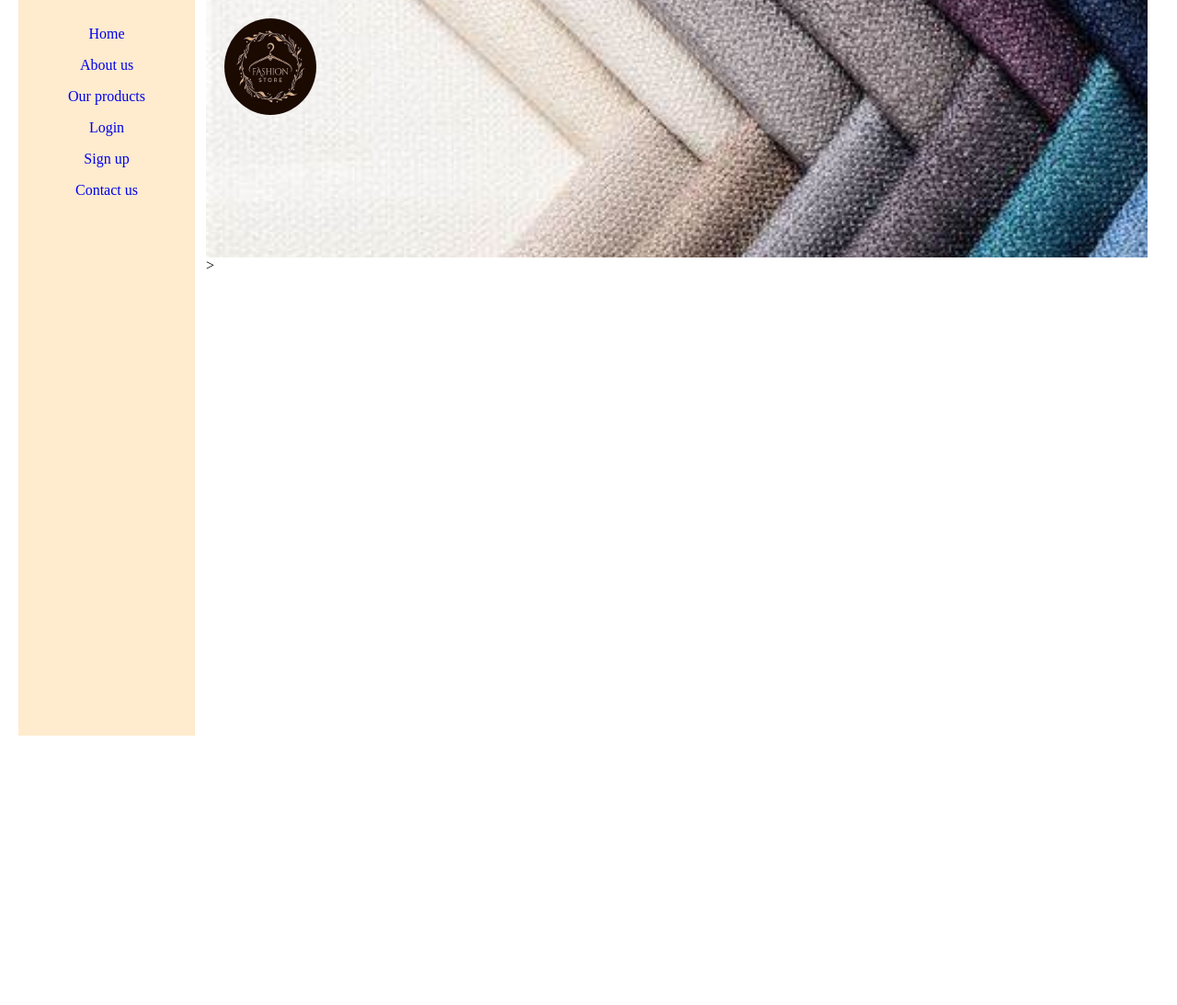
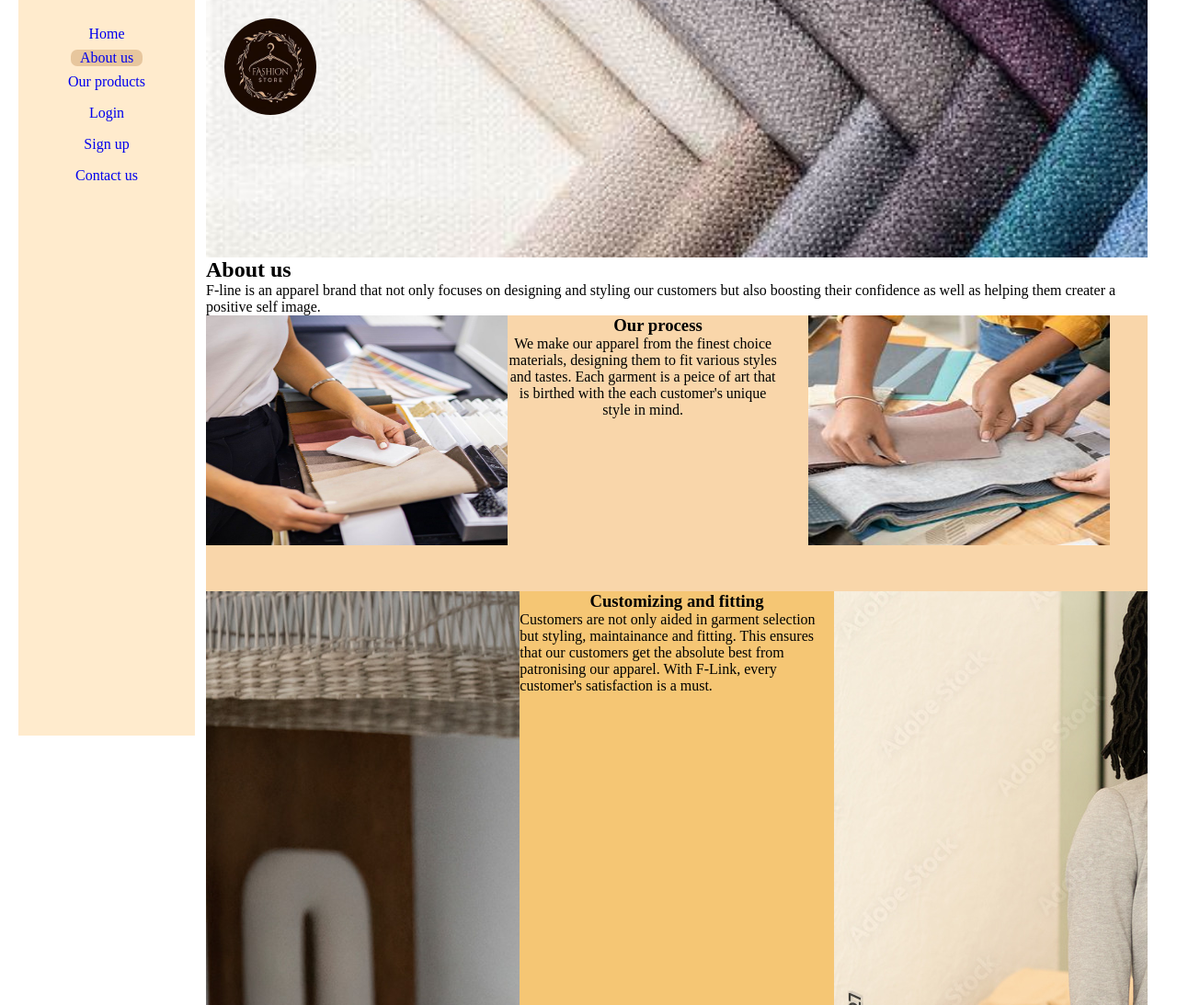
Before and after one commit to Alfredina-A/T4G_project, a plain HTML site: page pages/aboutus.html in a window 1280 px wide. Shown: the whole page at 92% size. Before the commit the page ends 800 px from the top, so only its background shows below. Drawn offline with Linux system fonts and the light colour scheme.

Commit message:
adding all changes

```diff
--- a/pages/aboutus.html
+++ b/pages/aboutus.html
@@ -13,7 +13,7 @@
      <ul>
 
       <li><a href="../index.html">Home</a></li>
-      <li> <a href="../pages/aboutus.html">About us</a></li>
+      <li class="active"> <a href="../pages/aboutus.html">About us</a></li>
       <li><a href="../pages/product.html">Our products</a></li>
       <li><a href="../pages/login.html">Login</a></li>
       <li><a href="../pages/signup.html">Sign up</a></li>
@@ -22,7 +22,36 @@
    </ul>
   </nav>
   <div class="body">
-  <header> <img src="../images/logo.jpeg" alt=""></header>>
+  <header> <img src="../images/logo.jpeg" alt=""></header>
+  <h2>About us </h2>
+  <p>F-line is an apparel brand that not only focuses on designing and styling our customers but also boosting their confidence as well as helping them creater a positive self image.</p>
+  <div class="process">
+  <div class="pic-div">
+    <img src="../images/fabric selection.jpg" alt="the process" class="pic">
+  </div>
+  <div class="pic-div">
+    <h3> Our process </h3>
+    <p>We make our apparel from the finest choice materials, designing  them to fit various styles and tastes. Each garment is a peice of art that is birthed with the each customer's unique style in mind.</p>
+  </div>
+  <div class="pic-div"><img src="../images/fabrics.jpeg" alt="" class="pic">
+  </div>
+</div>
+
+
+
+
+   <div class="fitting">
+   <div class="pic-div">
+    <img src="../images/fitted.jpg" alt="personnel interacting with clients">
+  </div>
+  <div class="pic-div">
+    <h3>Customizing and fitting</h3>
+    <p>Customers are not only aided in garment selection but styling, maintainance and fitting. This ensures that our customers get the absolute best from patronising our apparel. With F-Link, every customer's satisfaction is a must. </p>
+  </div>
+  <div class="pic-div">
+    <img src="../images/fit.jpg" alt="">
+  </div>
+  </div>
 
 </body>
 </html>
--- a/src/style.css
+++ b/src/style.css
@@ -9,7 +9,7 @@
     justify-content: center;
     width: 100vw;
     height: 100%;
-    /* padding: 0 5%; */
+
 }
 
 .nav{
@@ -26,9 +26,6 @@
 .nav ul{
     display: flex;
     flex-direction: column;
-    /* flex-wrap: wrap;
-   justify-content: space-between;
-   flex-direction: column; */
    padding: 20px 0 0 0;
    list-style: none;
 }
@@ -42,6 +39,11 @@
     text-decoration: none;
 }
 
+.nav .active{
+    background-color: rgb(231, 198, 157);
+    border-radius: 7px;
+    padding:  0 10px;
+}
 .body{
     width: 80%;
     margin-left: 15%;
@@ -50,9 +52,6 @@
 .pac h3{
     background-color: blanchedalmond;
 }
- /* body{
-     background-size: cover;
-    }  */
 
  header{
     background-image: url(../images/background.jpeg);
@@ -73,7 +72,6 @@
     flex-wrap: wrap;
     border: 2px solid black;
 
-    /* flex-direction: row; */
     }
 
     .pic{
@@ -114,7 +112,7 @@ h3{
 /* styling for login form */
 
 .main h3{
-    /* color:rgb(243, 247, 246); */
+
     width: 10%;
     margin: 0 auto;
 }
@@ -136,13 +134,13 @@ h3{
 .main .form .form-div{
     display: flex;
 margin-bottom: 20px;
-/* align-items:end; */
+
 }
 
 .main .form .form-div .label{
     width: 30%;
     text-align: left;
-/* align-items:end; */
+
 }
 
 .main{
@@ -158,6 +156,7 @@ margin-bottom: 20px;
     height: 60vh;
 }
 
+/* sign up page */
 .marn{
     display: flex;
     border: 2px double cornflowerblue;
@@ -194,6 +193,8 @@ margin-bottom: 20px;
     text-align: left;
 /* align-items:end; */
 }
+
+/* contact us page */
 .maint{
     border: 2px double cornflowerblue;
     background-image: url(../images/contact.webp);
@@ -228,3 +229,37 @@ margin-bottom: 20px;
     text-align: left;
 /* align-items:end; */
 }
+
+   /* about us page */
+   .process{
+    display: flex;
+    background-color: rgb(249, 214, 170);
+   }
+
+   .process .pic-div{
+    height: 300px;
+    width: 32%;
+   }
+
+   .process .pic-div .pic{
+    width: 100%;
+   }
+
+   .process p{
+    width: 90%;
+    text-align: center;
+   }
+
+   .fitting{
+    display: flex;
+    background-color: rgb(245, 198, 116);
+   }
+
+   .fitting .pic-div{
+    height: 450px;
+    width: 35%;
+   }
+
+   .fitting .pic-div .pic{
+    width: 100%;
+   }
```
Also changed, not shown: index.html (+1 -1 lines), pages/contact.html (+1 -1 lines), pages/login.html (+1 -1 lines), pages/product.html (+1 -1 lines), pages/signup.html (+1 -1 lines), images/about.jpeg (added), images/customer service.jpg (added), images/fabric selection.jpg (added), images/fabrics.jpeg (added), images/fit.jpg (added), images/fitted.jpg (added), images/service.jpg (added).
